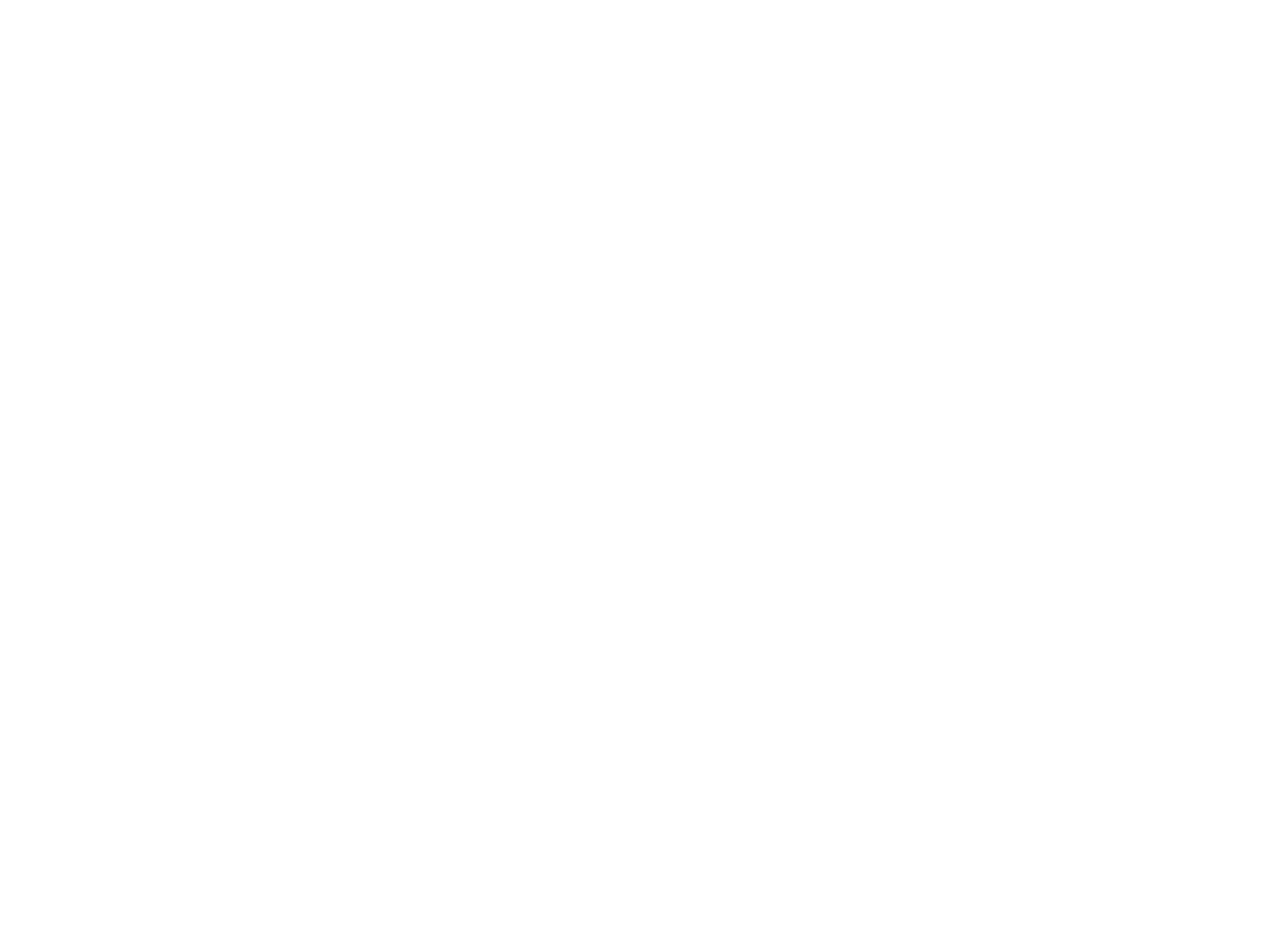
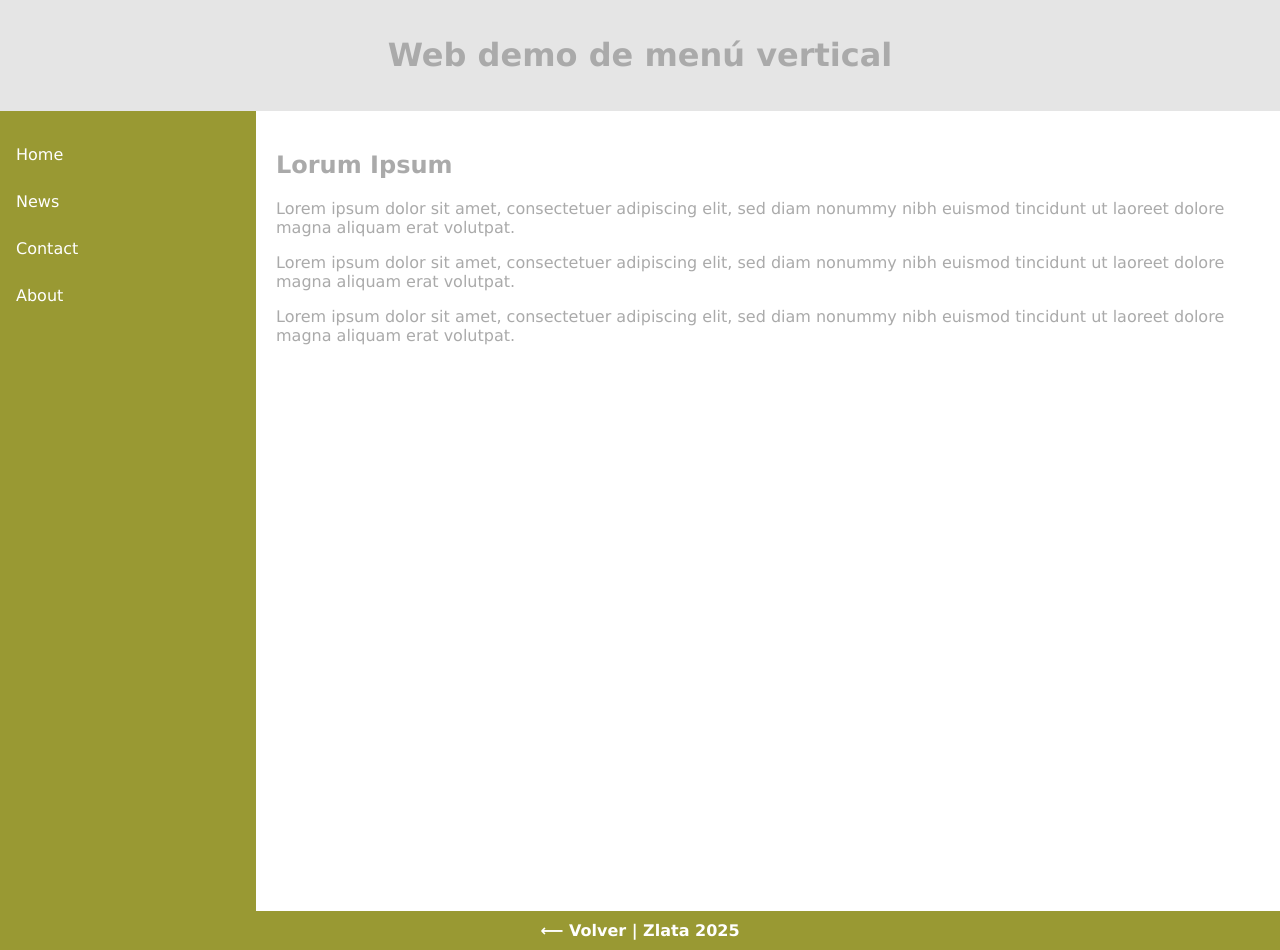
Before and after one commit to masaninaz119-dotcom/menus, a plain HTML site: page menu-vertical.htnl.html in a window 1280 px wide. Before the commit the page ends 800 px from the top, so only its background shows below. Drawn offline with Linux system fonts and the light colour scheme.

Commit message:
Update menu-vertical.htnl.html

```diff
--- a/menu-vertical.htnl.html
+++ b/menu-vertical.htnl.html
@@ -25,4 +25,76 @@ header {
 /* Contenedor del menú vertical */
 .menu-vertical {
   float: left;
-  wid
+  width: 20%;
+  background-color: #993;
+  height: 100vh;
+  padding-top: 20px;
+}
+
+/* Enlaces del menú */
+.menu-vertical a {
+  display: block;
+  color: white;
+  padding: 14px 16px;
+  text-decoration: none;
+  text-align: left;
+}
+
+/* Hover */
+.menu-vertical a:hover {
+  background-color: #111111;
+}
+
+/* Contenido principal */
+.main {
+  float: left;
+  width: 80%;
+  padding: 20px;
+}
+
+/* Pie de página */
+.peu {
+  background-color: #993;
+  color: white;
+  font-weight: bold;
+  text-align: center;
+  padding: 10px;
+  margin-top: 7px;
+  clear: both;
+}
+
+/* Responsive */
+@media only screen and (max-width: 620px) {
+  .menu-vertical, .main {
+    width: 100%;
+    height: auto;
+  }
+}
+</style>
+</head>
+<body>
+
+<header>
+  <h1>Web demo de menú vertical</h1>
+</header>
+
+<div class="menu-vertical">
+  <a href="#">Home</a>
+  <a href="#">News</a>
+  <a href="#">Contact</a>
+  <a href="#">About</a>
+</div>
+
+<div class="main">
+  <h2>Lorum Ipsum</h2>
+  <p>Lorem ipsum dolor sit amet, consectetuer adipiscing elit, sed diam nonummy nibh euismod tincidunt ut laoreet dolore magna aliquam erat volutpat.</p>
+  <p>Lorem ipsum dolor sit amet, consectetuer adipiscing elit, sed diam nonummy nibh euismod tincidunt ut laoreet dolore magna aliquam erat volutpat.</p>
+  <p>Lorem ipsum dolor sit amet, consectetuer adipiscing elit, sed diam nonummy nibh euismod tincidunt ut laoreet dolore magna aliquam erat volutpat.</p>
+</div>
+
+<div class="peu">
+  <a href="index.html" style="color:white; text-decoration:none;">⟵ Volver</a> | Zlata 2025
+</div>
+
+</body>
+</html>
```
